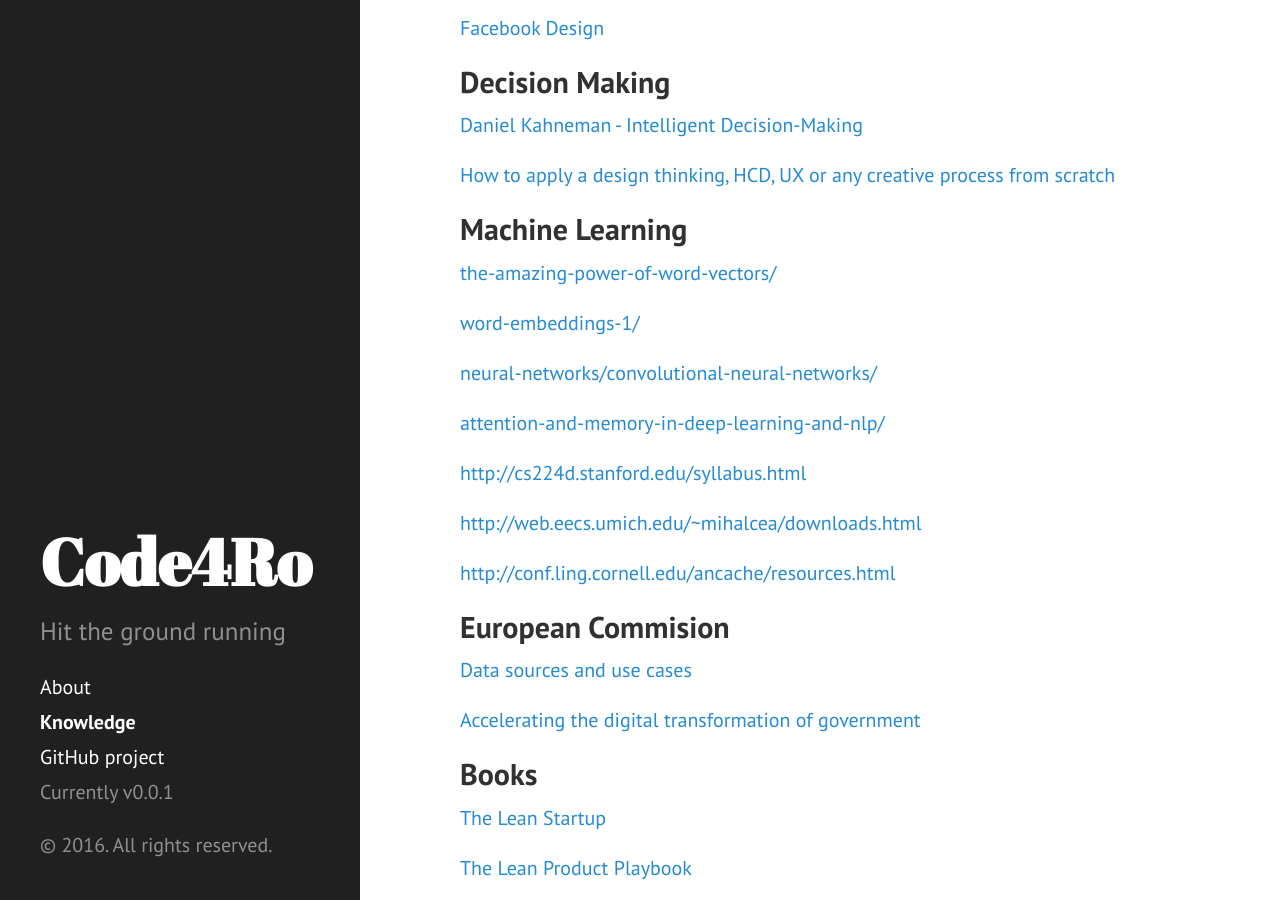
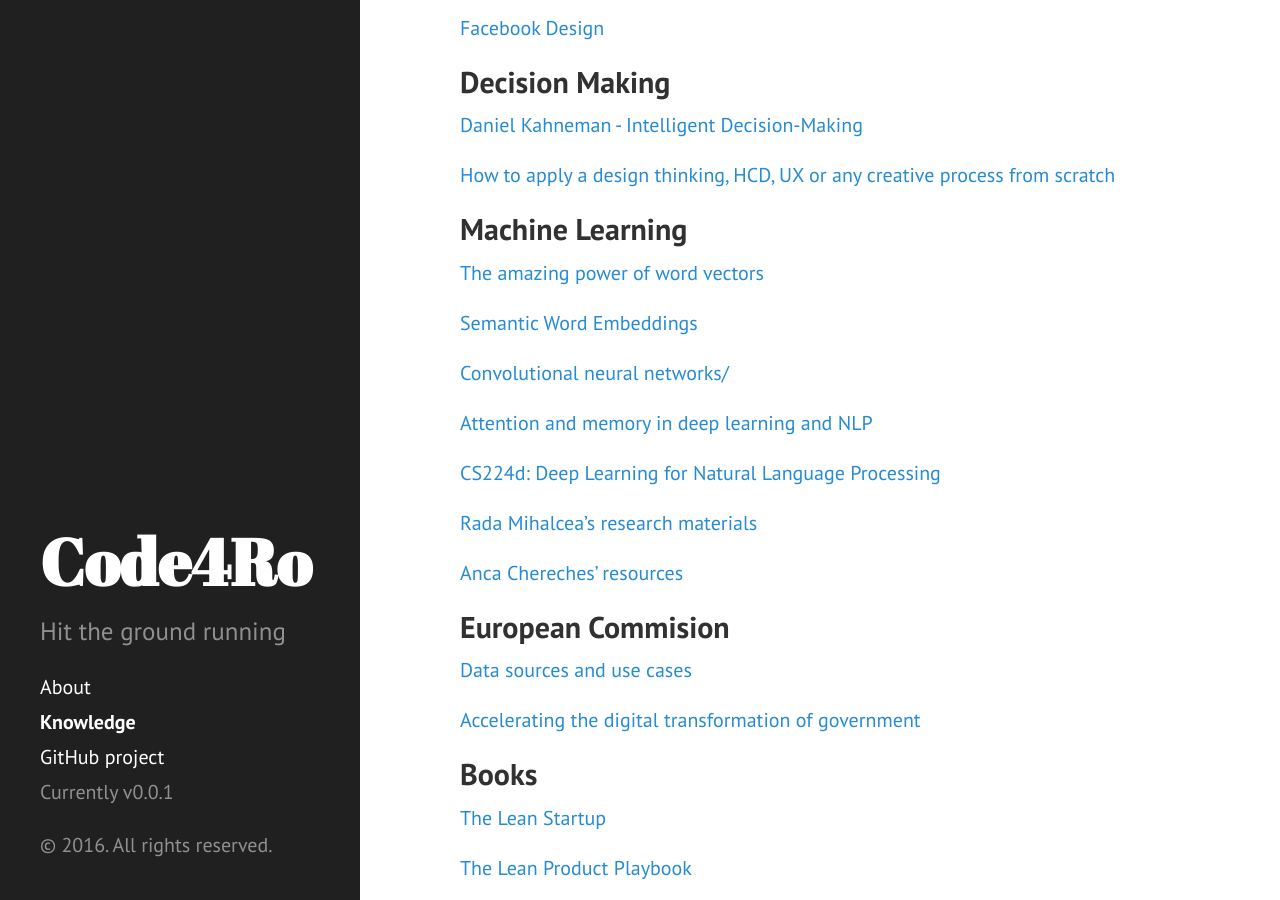
Before and after one commit to code4romania/knowledge, a Jekyll site: the page built from docs/index.md, in a window 1280 px wide and 900 px high, scrolled down 1201 px. Built offline with Jekyll 4.4.1, drawn with Linux system fonts in a browser that asks for light colours; the list of posts is cut into pages by our own code.

Commit message:
ML title link edits

```diff
--- a/docs/index.md
+++ b/docs/index.md
@@ -65,19 +65,19 @@ This is a curated list of links to interesting information.
 
 ## Machine Learning
 
-[the-amazing-power-of-word-vectors/](https://blog.acolyer.org/2016/04/21/the-amazing-power-of-word-vectors/)
+[The amazing power of word vectors](https://blog.acolyer.org/2016/04/21/the-amazing-power-of-word-vectors/)
 
-[word-embeddings-1/](http://www.offconvex.org/2015/12/12/word-embeddings-1/)
+[Semantic Word Embeddings](http://www.offconvex.org/2015/12/12/word-embeddings-1/)
 
-[neural-networks/convolutional-neural-networks/](http://www.wildml.com/category/neural-networks/convolutional-neural-networks/)
+[Convolutional neural networks/](http://www.wildml.com/category/neural-networks/convolutional-neural-networks/)
 
-[attention-and-memory-in-deep-learning-and-nlp/](http://www.wildml.com/2016/01/attention-and-memory-in-deep-learning-and-nlp/)
+[Attention and memory in deep learning and NLP](http://www.wildml.com/2016/01/attention-and-memory-in-deep-learning-and-nlp/)
 
-[http://cs224d.stanford.edu/syllabus.html](http://cs224d.stanford.edu/syllabus.html)
+[CS224d: Deep Learning for Natural Language Processing](http://cs224d.stanford.edu/syllabus.html)
 
-[http://web.eecs.umich.edu/~mihalcea/downloads.html](http://web.eecs.umich.edu/~mihalcea/downloads.html)
+[Rada Mihalcea's research materials](http://web.eecs.umich.edu/~mihalcea/downloads.html)
 
-[http://conf.ling.cornell.edu/ancache/resources.html](http://conf.ling.cornell.edu/ancache/resources.html)
+[Anca Chereches' resources](http://conf.ling.cornell.edu/ancache/resources.html)
 
 
 
```
